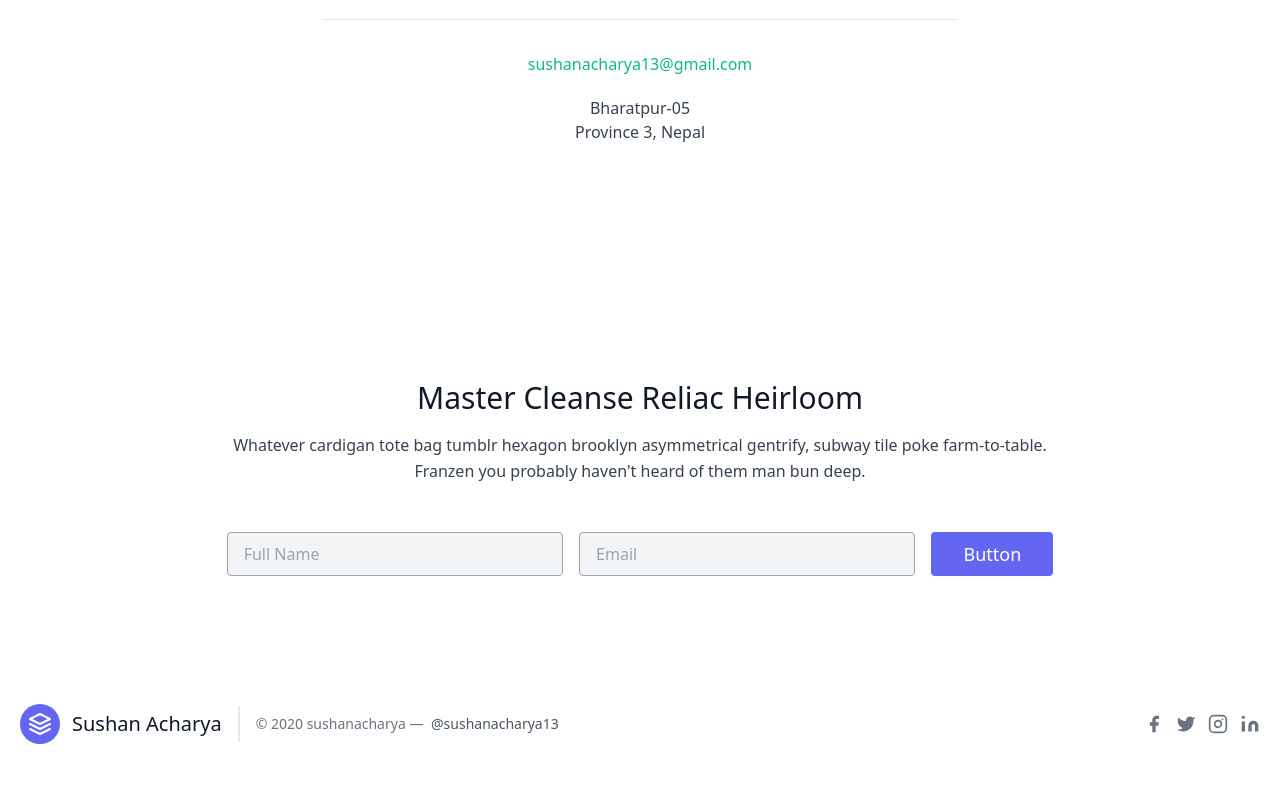
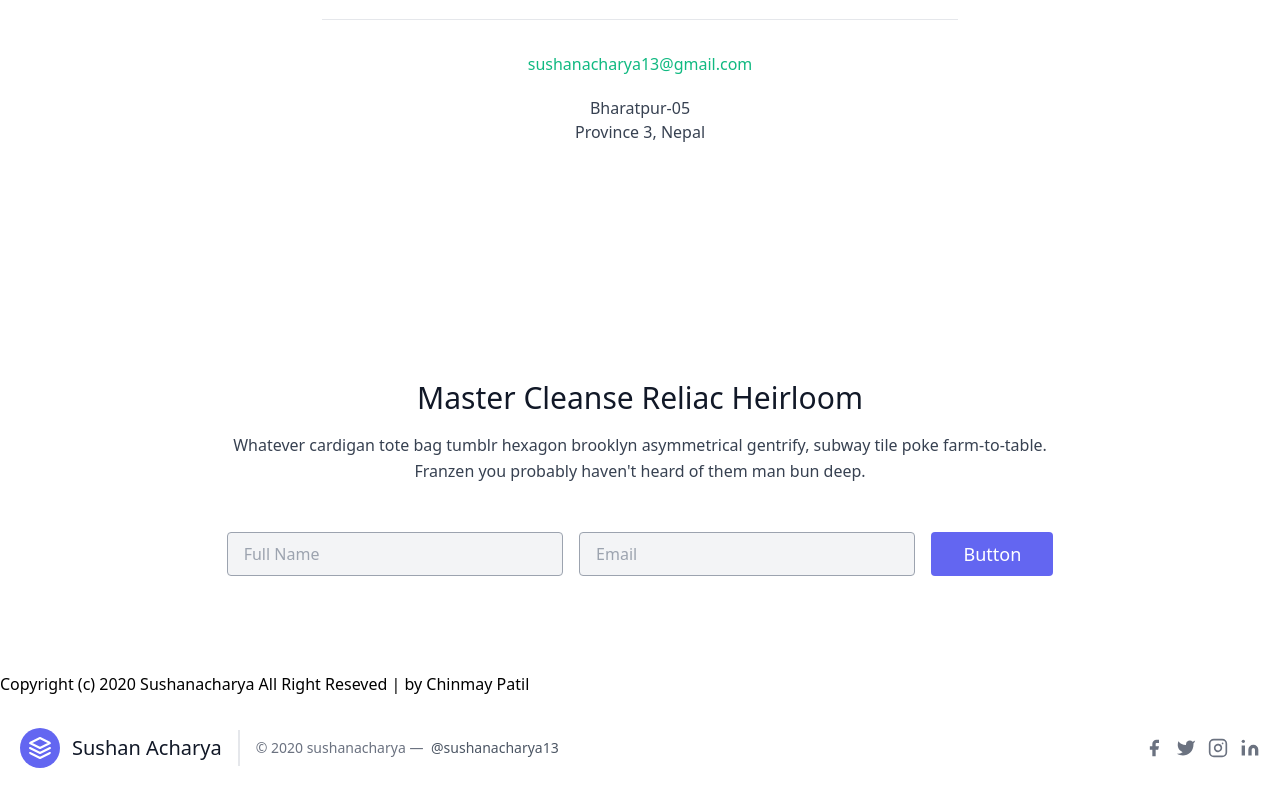
Before and after one commit to sushanacharya/portfolio_sushan, a plain HTML site: page index.html in a window 1280 px wide. Shown: the part 2382-3182 px from the top of the page. Before the commit the page ends 3158 px from the top, so only its background shows below. Drawn offline with nearby package versions, Linux system fonts and the light colour scheme.

Commit message:
Update index.html
Added a copyright area for your website. You can add your trademark there.
To know more visit: https://github.com/chinmay-official/Footer-Credit-Blogger

And add hacktober-accepted lebel to me.

```diff
--- a/index.html
+++ b/index.html
@@ -179,6 +179,11 @@
 
               <!-- Footer-->
 
+    <div class='copyright'>
+<p style='text-align:left;'>Copyright (c) 2020 <a href='https://github.com/sushanacharya'>Sushanacharya</a> All Right Reseved | by <a href='https://www.instagram.com/chinmay_._patil/'>Chinmay Patil</a></p>
+<div class='ty-copy-container row' style='font-size:1px; opacity:0;'>
+</div>
+
               <footer class="text-gray-700 body-font">
                 <div class="container px-5 py-8 mx-auto flex items-center sm:flex-row flex-col">
                   <a class="flex title-font font-medium items-center md:justify-start justify-center text-gray-900">
```
